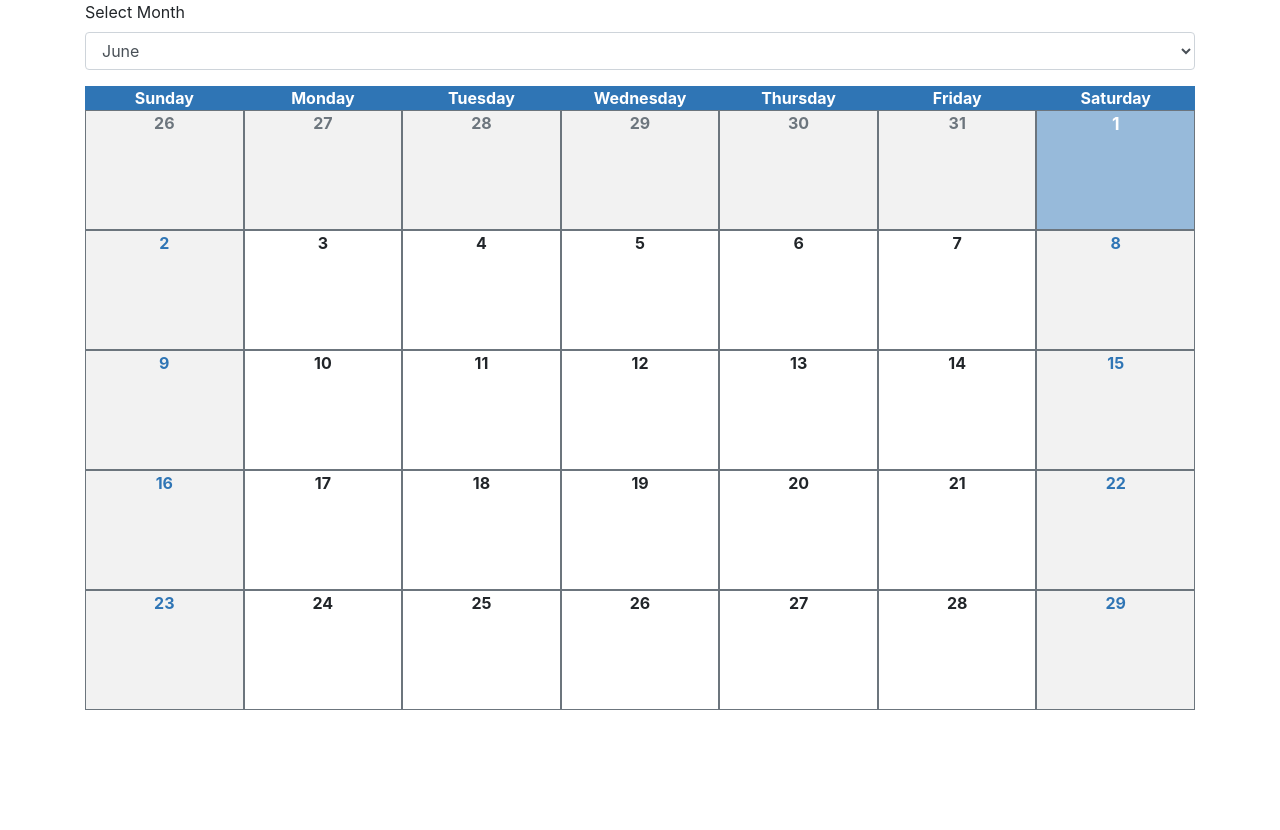
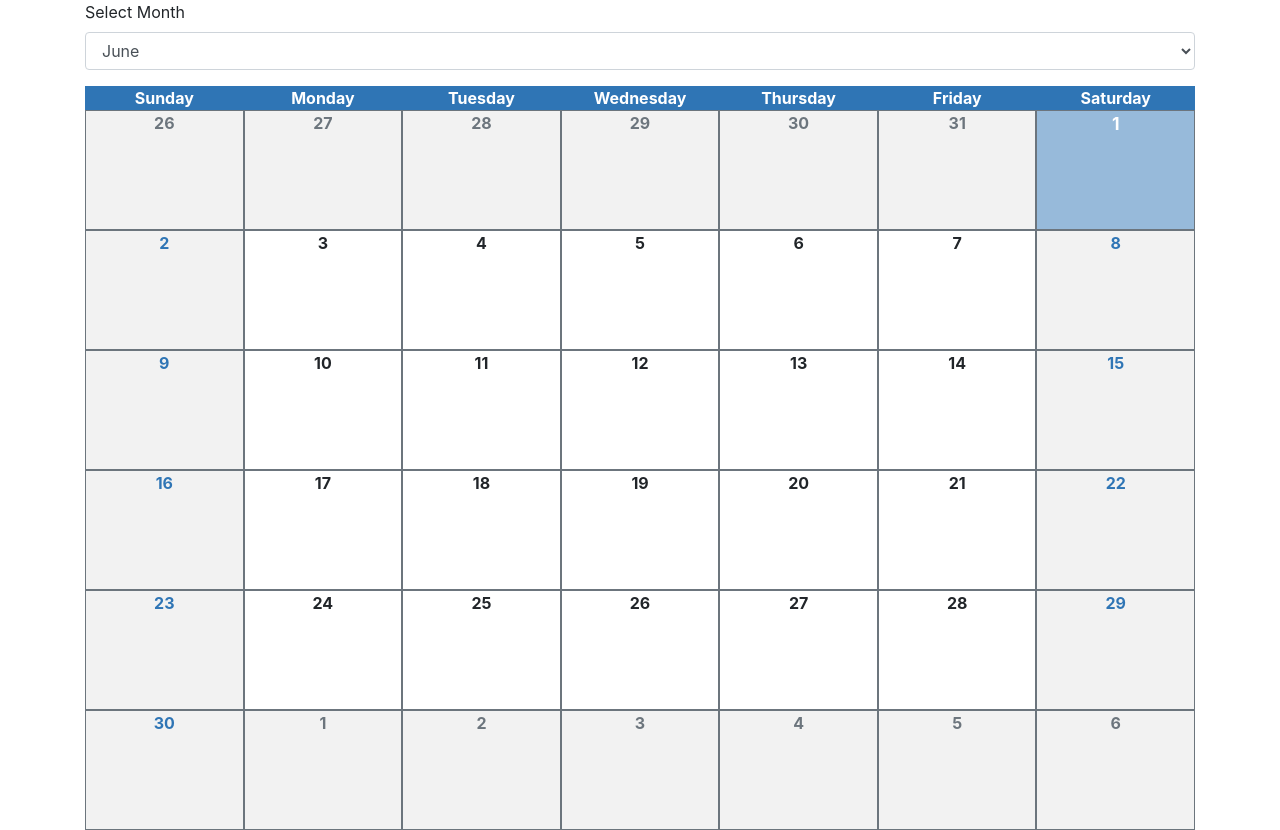
Before and after one commit to ctorresthrash/calendar-challenge, a React (Create React App) app: page / in a window 1280 px wide. Before the commit the page ends 800 px from the top, so only its background shows below. Built offline with nearby package versions, Linux system fonts and the light colour scheme.

Commit message:
fix row amount

```diff
--- a/src/components/Calendar.js
+++ b/src/components/Calendar.js
@@ -17,18 +17,35 @@ const getPreviousMonthDay = ({ year, month, offset }) => {
   return daysInPreviousMonth - (offset - 1);
 };
 
-const getNextMonthDay = ({ year, month, offset }) => {
-  const nextMonthDay = new Date(year, month + 1, offset);
-  return nextMonthDay.getDay();
+function dayOccurrencesPerMonth({ year, month, day }) {
+  var dayCount, counter, date;
+  dayCount = 1;
+  counter = 0;
+  date = new Date(year, month, dayCount);
+  while (date.getMonth() === month) {
+    if (date.getDay() === day) {
+      counter += 1;
+    }
+    dayCount += 1;
+    date = new Date(year, month, dayCount);
+  }
+  return counter + 1;
+}
+
+const arrayFromNumber = number => {
+  const array = [];
+  for (let i = 0; i < number; i++) {
+    array.push(i);
+  }
+  return array;
 };
-
-const weeksInMonth = [0, 1, 2, 3, 4];
 
 const Calendar = () => {
   const [month, setMonth] = useState(today.getMonth());
-  const [year, setYear] = useState(today.getFullYear());
+  const [year] = useState(today.getFullYear());
   const firstDay = new Date(year, month).getDay();
   const daysInMonth = getDaysInMonth(new Date(year, month));
+  const lastDay = new Date(year, month, daysInMonth).getDay();
   let countingDay = 1;
   let offsetDay = 1;
   const onChangeMonth = useCallback(
@@ -37,7 +54,7 @@ const Calendar = () => {
     },
     [setMonth]
   );
-  console.log(month);
+  console.log(dayOccurrencesPerMonth({ year, month, day: lastDay }));
   return (
     <div>
       <div className="row">
@@ -75,7 +92,12 @@ const Calendar = () => {
             </div>
           ))}
         </div>
-        {weeksInMonth.map(week => {
+        {arrayFromNumber(
+          dayOccurrencesPerMonth({ year, month, day: lastDay })
+        ).map(week => {
+          if (countingDay > daysInMonth) {
+            return null;
+          }
           return (
             <div className="row m-0 p-0">
               {Object.values(weekDays).map((day, dayIndex) => {
```
